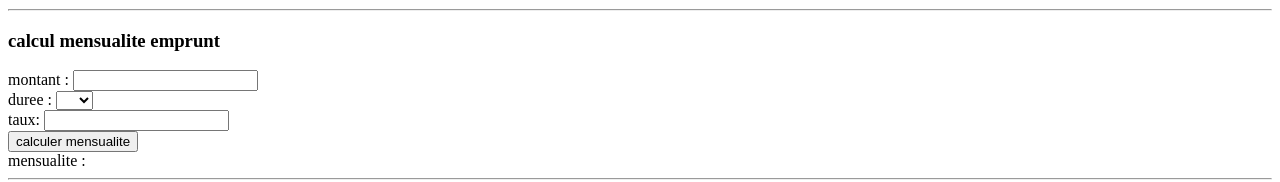
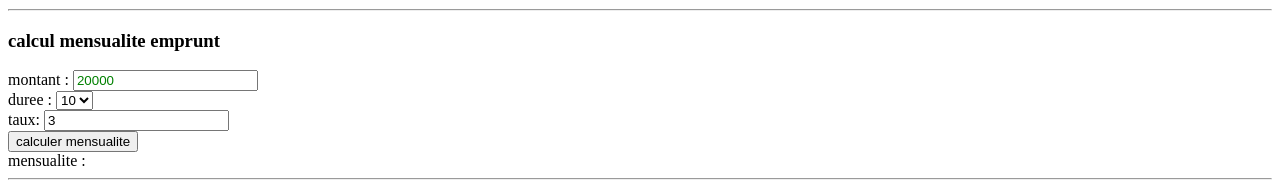
Before and after one commit to didier-tp/m2idef_angular-app, an Angular app: page / in a window 1280 px wide. Shown: the part 188-370 px from the top of the page. Built offline with nearby package versions, Linux system fonts and the light colour scheme.

Commit message:
avec class de style css et valeurs par defaut dans constructeur

```diff
--- a/src/app/emprunt/emprunt.component.css
+++ b/src/app/emprunt/emprunt.component.css
@@ -0,0 +1,2 @@
+.negatif { color : red;}
+.positif { color : green ; }
--- a/src/app/emprunt/emprunt.component.html
+++ b/src/app/emprunt/emprunt.component.html
@@ -1,5 +1,7 @@
 <h3>calcul mensualite emprunt</h3>
-montant : <input [(ngModel)]="calculEmprunt.montant" /><br/>
+montant : <input [(ngModel)]="calculEmprunt.montant"
+            [class.positif]="calculEmprunt.montant > 0"
+            [class.negatif]="calculEmprunt.montant < 0" /><br/>
 <!--
 duree :<input [(ngModel)]="calculEmprunt.duree" /> <br/>
 -->
--- a/src/app/emprunt/emprunt.component.ts
+++ b/src/app/emprunt/emprunt.component.ts
@@ -7,8 +7,14 @@ import { CalculEmprunt } from '../calcul-emprunt';
   styleUrls: ['./emprunt.component.css']
 })
 export class EmpruntComponent implements OnInit {
-  calculEmprunt: CalculEmprunt = new CalculEmprunt();
-  constructor() { }
+  calculEmprunt: CalculEmprunt;
+
+  constructor() {
+    this.calculEmprunt = new CalculEmprunt();
+    this.calculEmprunt.duree = 10;
+    this.calculEmprunt.taux = 3.0;
+    this.calculEmprunt.montant = 20000;
+   }
 
   calculerEmprunt(): void {
     this.calculEmprunt.calculer();
```
